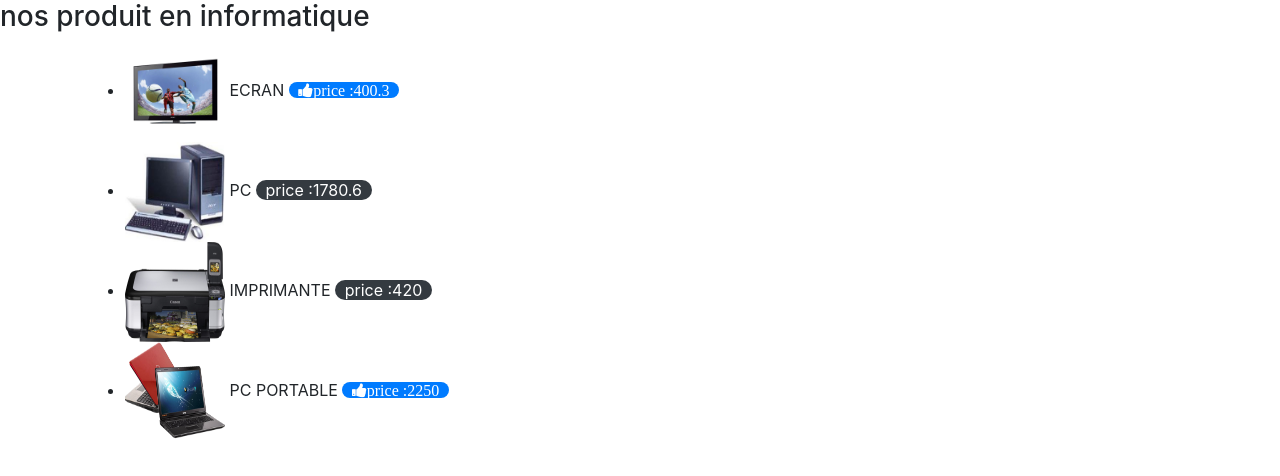
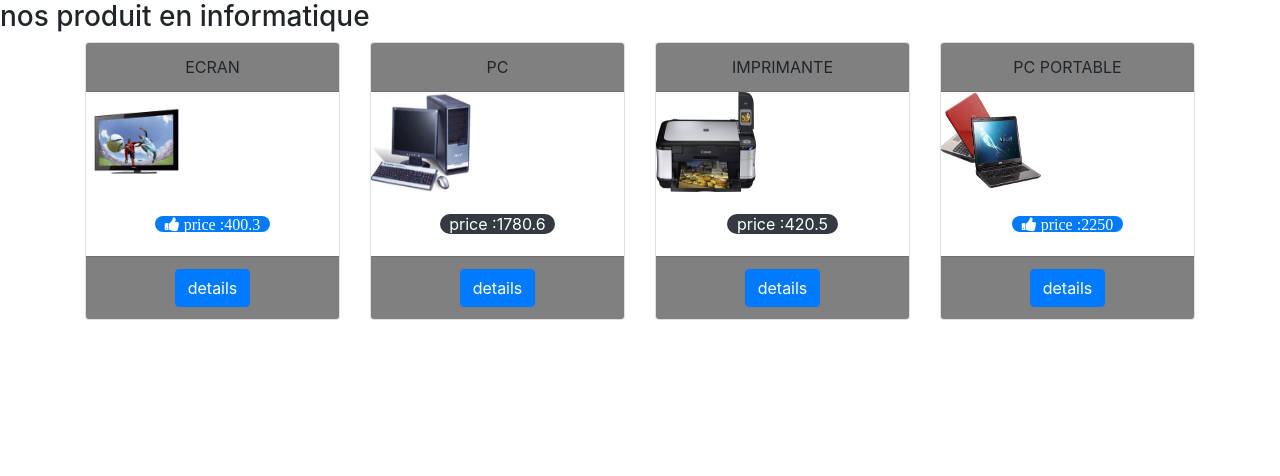
Before and after one commit to yassinbnsalah/YESSINEBENSALAHTP4, an Angular app: page / in a window 1280 px wide. Shown: the top 476 px of the page. Built offline with nearby package versions, Linux system fonts and the light colour scheme.

Commit message:
design composant materiel modifié

```diff
--- a/src/app/app.module.ts
+++ b/src/app/app.module.ts
@@ -6,6 +6,7 @@ import { Application1Component } from './application1/application1.component';
 import { TransformingPipe } from './transforming.pipe';
 import { AccueilComponent } from './accueil/accueil.component';
 import { ListematrielComponent } from './listematriel/listematriel.component';
+import { MaterielComponent } from './materiel/materiel.component';
 
 
 @NgModule({
@@ -14,7 +15,8 @@ import { ListematrielComponent } from './listematriel/listematriel.component';
     Application1Component,
     TransformingPipe,
     AccueilComponent,
-    ListematrielComponent
+    ListematrielComponent,
+    MaterielComponent
 
   ],
   imports: [
--- a/src/app/listematriel/listematriel.component.css
+++ b/src/app/listematriel/listematriel.component.css
@@ -1,2 +1,6 @@
 img{ width:100px ;
-    height:100px}
+    height:100px;
+    text-align: center;}
+    .c1 {
+        text-align: center;
+    }
--- a/src/app/listematriel/listematriel.component.html
+++ b/src/app/listematriel/listematriel.component.html
@@ -1,10 +1,13 @@
 <h3>{{titre}}</h3>
 <div class="container">
-    <ul>
-    <ng-container *ngFor="let t of materiels">
-        <li *ngIf="t.quantite>0"> <img src="{{t.photo}}"> {{t.libelle|uppercase}} <span class="badge-pill" [ngClass]="{'badge-primary fa fa-thumbs-up ':t.hautGamme==true,
-                                                                                                                        'badge-dark' :t.hautGamme==false}">price :{{t.prix}}</span></li>
+    <div class="row">
+        <ng-container  *ngFor="let t of materiels">
+            <ng-container *ngIf="t.quantite>0">
+                <div  class="col">
+                    <YES-materiel [mat]="t"></YES-materiel>
+                </div>
+            </ng-container>
 
-    </ng-container>
-    </ul>
+        </ng-container>
+    </div>
 </div>
--- a/src/app/listematriel/listematriel.component.ts
+++ b/src/app/listematriel/listematriel.component.ts
@@ -1,3 +1,5 @@
+import { Commentaire } from './../models/commentaire';
+import { Materiel } from './../models/matriels';
 import { Component, OnInit } from '@angular/core';
 
 @Component({
@@ -7,66 +9,18 @@ import { Component, OnInit } from '@angular/core';
 })
 export class ListematrielComponent implements OnInit {
   titre: String = "nos produit en informatique";
-  materiels=[
-    {
-        id: '1',
-        libelle: 'Ecran',
-        photo: 'assets/Images/Informatique/ecran.png',
-        marque:'LG',
-        prix:400.3,
-        description: 'Ecran de dernière génération',
-        hautGamme: true,
-        quantite: 10,
-        commentaires:[ {contenu:' satisfaisant', note:3, auteur:'Sami MRAD', date:new Date(2020,11,4)},
-        {contenu:'Bon rapport qualité prix', note:4, auteur:'Amira Salah', date:new Date(2020,10,4)}]
-     },
-    {
-        id: '2',
-        libelle: 'PC',
-        photo:'assets/Images/Informatique/pcFixe.jpg',
-        marque: 'HP',
-        prix: 1780.6,
-        description: 'PC Portable très pratique',
-        hautGamme: false,
-        quantite: 5,
-        commentaires:[ {contenu:' satisfaisant', note:3, auteur:'Sami MRAD', date:new Date(2020,11,4)},
-        {contenu:'Bon rapport qualité prix', note:4, auteur:'Samar Salah', date:new Date(2020,10,4)}]
-    },
-    {
-        id: '3',
-        libelle: 'Scanner',
-        photo:'assets/Images/Informatique/scanner.jpg',
-        marque: 'HP',
-        prix: 380.5,
-        description: 'Scanner Ultra rapide',
-        hautGamme: true,
-        quantite: 0,
-        commentaires:[]
-    },
-    {
-        id: '4',
-        libelle: 'Imprimante',
-        photo:'../assets/Images/Informatique/imprimante.jpg',
-        marque: 'Canon',
-        prix: 420,
-        description: 'Imprimante multifonctions avec kit',
-        hautGamme: false,
-        quantite: 1,
-        commentaires:[]
-    },
-    {
-        id: '5',
-        libelle: 'PC Portable',
-        photo:'../assets/Images/Informatique/pcPortable.png',
-        marque: 'Dell',
-        prix: 2250,
-        description: 'PC Portable très performant',
-        hautGamme: true,
-        quantite: 2,
-        commentaires:[]
-    }
+  /*commentaires: Commentaire[] = [
+    new Commentaire('satisfaisant',3,'Sami MRAD'),
+    new Commentaire('Bon rapport qualité prix', 4, 'Amira Salah')]*/
+  materiels : Materiel []=[
+    new Materiel('1', 'Ecran', 'assets/Images/Informatique/ecran.png', 'LG', 400.3, 'Ecran de dernière génération', true, 10),
+    new Materiel('2', 'PC', 'assets/Images/Informatique/pcFixe.jpg', 'HP', 1780.6, 'PC Portable très pratique', false, 5),
+    new Materiel('3', 'Scanner', 'assets/Images/Informatique/scanner.jpg', 'hp', 380.5, 'Scanner Ultra rapide', true, 0),
+    new Materiel('4', 'Imprimante', 'assets/Images/Informatique/imprimante.jpg', 'Canon', 420.5, 'Imprimante multifonctions avec kit', false, 1),
+    new Materiel('5', 'PC Portable', 'assets/Images/Informatique/pcPortable.png', 'Dell', 2250,  'PC Portable très performant', true, 2)
 
-];
+  ]
+
   constructor() { }
 
   ngOnInit(): void {
--- /dev/null
+++ b/src/app/materiel/materiel.component.css
@@ -0,0 +1,9 @@
+.c1 {
+    text-align: center;
+}
+.c2 {
+    background-color: grey;
+}
+img{ width:100px ;
+    height:100px;
+    text-align: center;}
--- /dev/null
+++ b/src/app/materiel/materiel.component.html
@@ -0,0 +1,18 @@
+
+        <div class="card c1">
+            <div class="card-header c2">
+                 {{mat.libelle|uppercase}}
+            </div>
+            <img class="card-img-top" src="{{mat.photo}}" alt="">
+            <div class="card-body">
+                <p class="card-text">
+                    <span class="badge-pill" [ngClass]="{'badge-primary fa fa-thumbs-up ':mat.hautGamme==true,
+                                                'badge-dark' : mat.hautGamme==false}">
+                        price :{{mat.prix}}
+                    </span>
+                </p>
+            </div>
+            <div class="card-footer c1 c2 ">
+                <a href="#" class="btn btn-primary"> details</a>
+            </div>
+</div>
--- /dev/null
+++ b/src/app/materiel/materiel.component.ts
@@ -0,0 +1,18 @@
+import { Commentaire } from './../models/commentaire';
+import { Materiel } from './../models/matriels';
+import { Component, Input, OnInit } from '@angular/core';
+
+@Component({
+  selector: 'YES-materiel',
+  templateUrl: './materiel.component.html',
+  styleUrls: ['./materiel.component.css']
+})
+export class MaterielComponent implements OnInit {
+  @Input() com: Commentaire = new Commentaire("", 0,"");
+  @Input() mat: Materiel  = new Materiel("", "", "", "", 0, "", false, 0);
+  constructor() { }
+
+  ngOnInit(): void {
+  }
+
+}
--- /dev/null
+++ b/src/app/models/commentaire.ts
@@ -0,0 +1,30 @@
+export class Commentaire {
+  public get contenu(): string {
+    return this._contenu;
+  }
+  public set contenu(value: string) {
+    this._contenu = value;
+  }
+  public get note(): number {
+    return this._note;
+  }
+  public set note(value: number)
+  {
+    this._note = value;
+  }
+  public get auteur(): string {
+    return this._auteur;
+  }
+  public set auteur(value: string) {
+    this._auteur = value;
+  }
+  /*public get date(): Date {
+    return this.date;
+  }
+  public set date(value: Date)
+  {
+    this._date = value;
+  }*/
+
+  constructor (private _contenu : string, private _note : number ,private _auteur :string){ }
+}
--- /dev/null
+++ b/src/app/models/matriels.ts
@@ -0,0 +1,76 @@
+import { Commentaire }
+from './commentaire';
+export class Materiel {
+  public get id(): string {
+    return this._id;
+  }
+  public set id(value: string) {
+    this._id = value;
+  }
+
+  public get libelle(): string{
+    return this._libelle;
+  }
+  public set libelle(value: string)
+  {
+    this.libelle = value;
+  }
+  public get photo(): string
+  {
+    return this._photo;
+  }
+  public set photo(value: string)
+  {
+    this._photo = value;
+  }
+  public get marque(): string
+  {
+    return this._marque;
+  }
+  public set marque(value: string)
+  {
+    this._marque = value;
+  }
+  public get description(): string
+  {
+    return this._description;
+  }
+  public set description(value: string)
+  {
+    this._description = value;
+  }
+  public get prix(): number
+  {
+    return this._prix;
+  }
+  public set prix(value: number)
+  {
+    this._prix = value;
+  }
+  public get quantite(): number
+  {
+    return this._quantite;
+  }
+  public set quantite(value: number)
+  {
+    this._quantite = value;
+  }
+  public get hautGamme(): boolean{
+    return this._hautGamme;
+  }
+  public set hautGamme(value: boolean)
+  {
+    this._hautGamme = value
+  }
+ /* private get commentaires(): Commentaire{
+    return this._commentaires;
+  }
+  private set commentaires(value: Commentaire)
+  {
+    this._commentaires = value;
+  }*/
+  constructor(public _id: string, public _libelle: string, public _photo: string, public _marque: string, public _prix: number, public _description: string , public _hautGamme : boolean , public _quantite : number /*, private _commentaires : Commentaire*/) {
+
+  }
+
+}
--- a/tsconfig.base.json
+++ b/tsconfig.base.json
@@ -11,6 +11,7 @@
     "sourceMap": true,
     "declaration": false,
     "downlevelIteration": true,
+    "strictPropertyInitialization": false,
     "experimentalDecorators": true,
     "moduleResolution": "node",
     "importHelpers": true,
```
Also changed, not shown: 1 other file (tests, documents, lock files or other folders).
